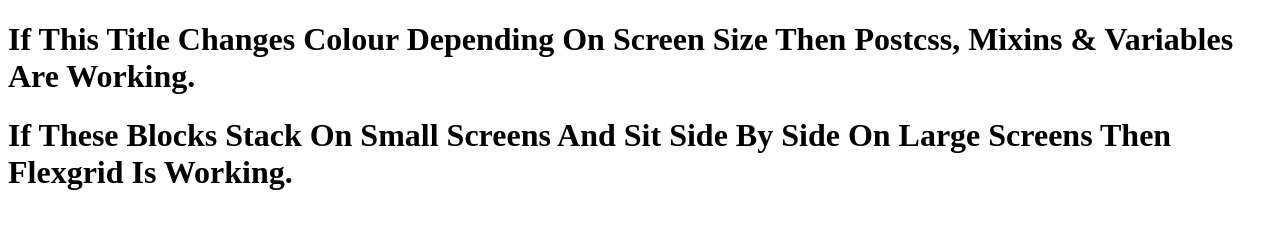
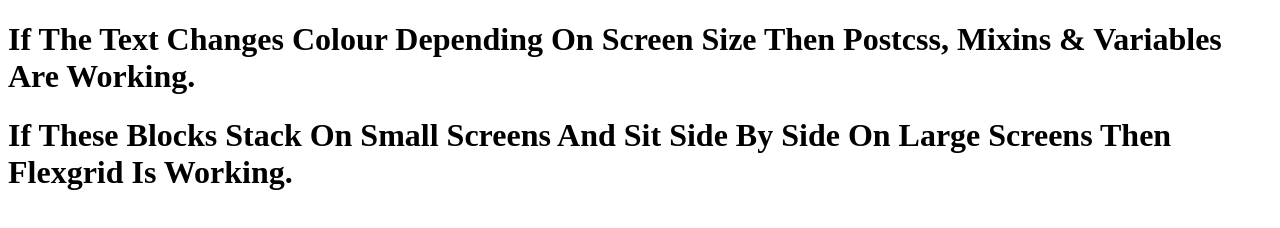
Before and after one commit to DanielNoonan/project-boilerplate, a website: page project-starter/app/index.html in a window 1280 px wide. Drawn offline with Linux system fonts and the light colour scheme.

Commit message:
Tidying.

```diff
--- a/project-starter/app/index.html
+++ b/project-starter/app/index.html
@@ -14,7 +14,7 @@
 <body>
     <div class="row">
         <div class="small-12 large-6 demo-styles">
-            <h1>If This Title Changes Colour Depending On Screen Size Then Postcss, Mixins &amp; Variables Are Working.</h1>
+            <h1>If The Text Changes Colour Depending On Screen Size Then Postcss, Mixins &amp; Variables Are Working.</h1>
         </div>
         <div class="small-12 large-6 demo-styles">
             <h1>If These Blocks Stack On Small Screens And Sit Side By Side On Large Screens Then Flexgrid Is Working.</h1>
```
